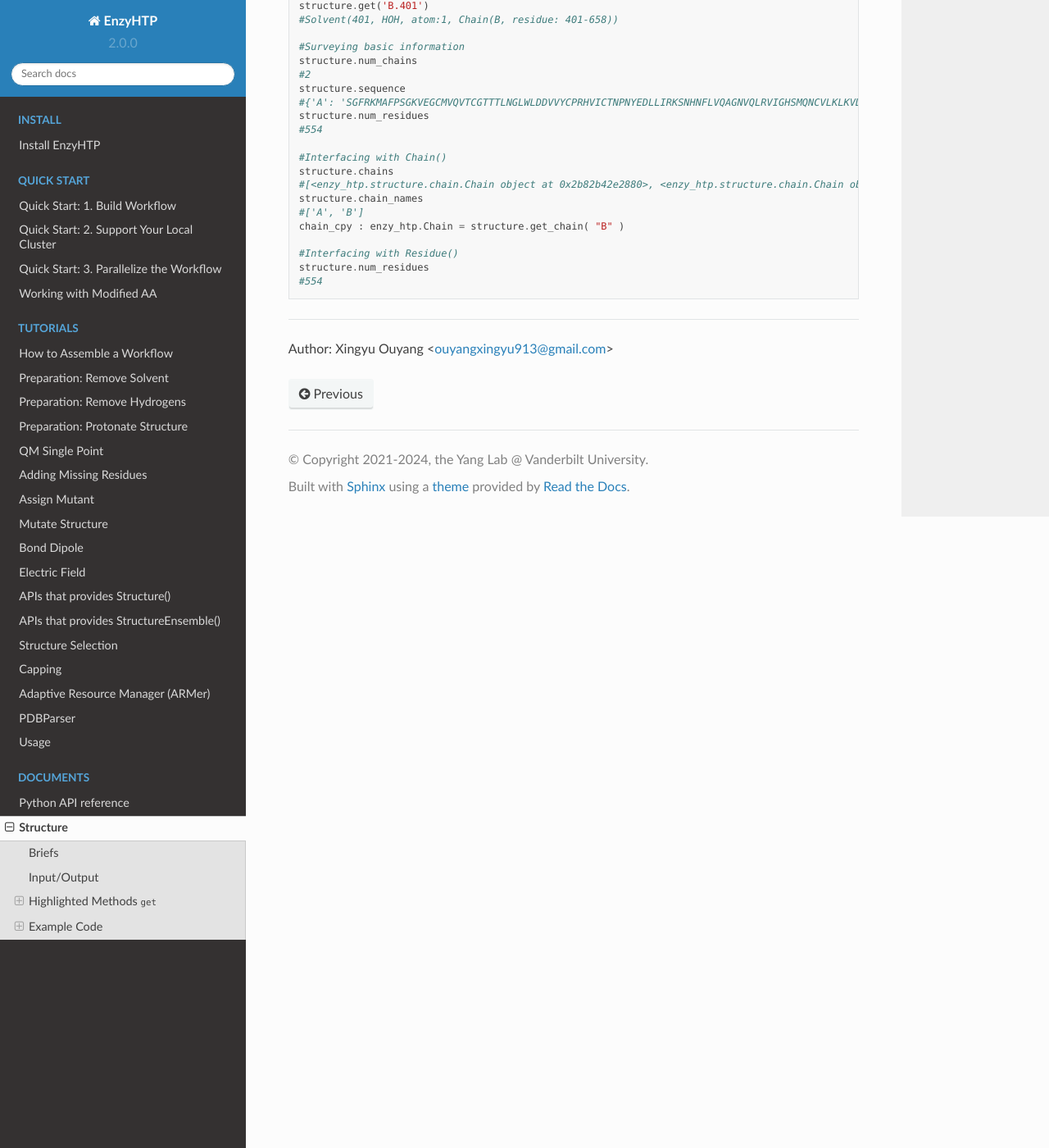
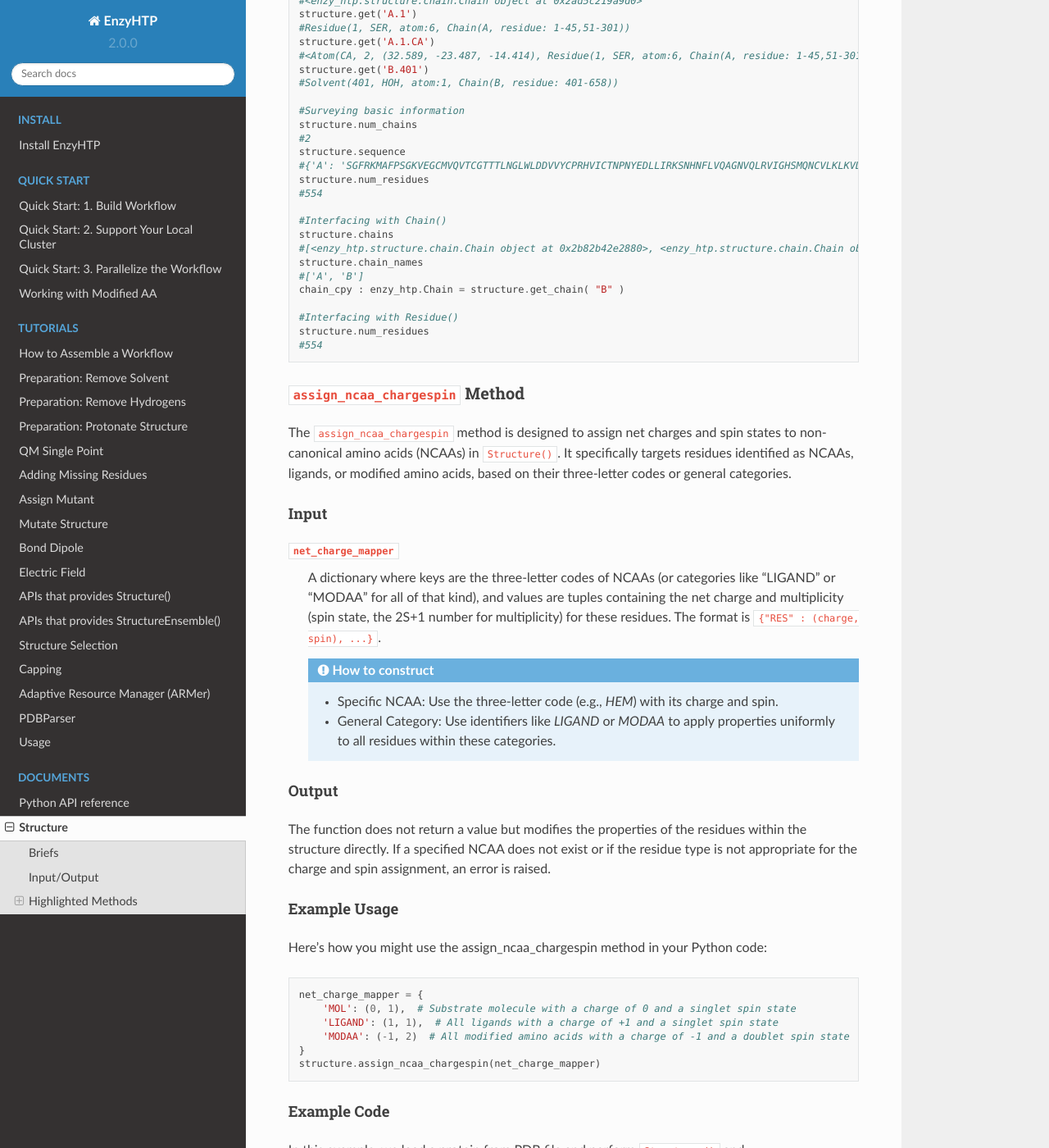
Before and after one commit to ChemBioHTP/enzyhtp_doc, a Sphinx documentation site: the page built from docs/source/class_reference/Structure.rst, in a window 1280 px wide and 1400 px high, scrolled down 2129 px. Shown: the whole window at 82% size. Built offline with Sphinx 7.4.7 and the Read the Docs theme 2.0.0, drawn with Linux system fonts in a browser that asks for light colours; some of the changed text lies outside the part shown.

Commit message:
Your commit message

```diff
--- a/docs/source/class_reference/Structure.rst
+++ b/docs/source/class_reference/Structure.rst
@@ -20,8 +20,7 @@ Input/Output
 
 .. dropdown:: :fa:`eye,mr-1` Click to see *conceptual discussions*
 
-    Composition
-    ------------------------------------------------
+    - Composition
 
     For the data point of view, the enzyme structure is composed by two parts of data:
 
@@ -42,8 +41,7 @@ Input/Output
     Base on this concept, Structure object holds a list of composing Chain objects which also contain Residue objects and so that Atom objects. In each Atom     object, atom name and coordinate is stored. Every level (chain, residue, atom/coordinate/connectivity) of information can all be pulled out from the Structure     object with getter methods and can be set with setter methods. Also Structure() supports common editing methods such as add/remove children objects.
 
 
-    Application
-    ------------------------------------------------
+    - Application
 
     Application of Structure objects - Binding modules:
 
@@ -59,8 +57,7 @@ Input/Output
 
         Changes of the Structure data are handled by functions in the operation module. These commonly used operations of Structure will than be used in     scientific APIs: Preparation, Mutation, Geom Variation. And structure based descriptors are derived by functions in the Energy Engine module.
 
-    Details
-    ------------------------------------------------
+    - Details
 
         Sturcture() is designed for direct interfacing by users.
 
@@ -70,28 +67,33 @@ Input/Output
 
         Note: regardless of index assigned to residues and atoms, there is an intrinsic indexing system based on the order of _children lists. This intrinsicc index can be compared with pymol's index (not id)
 
-Highlighted Methods ``get``
+Highlighted Methods
 ==============================================
 
+``get`` Method
+---------------------------------------------------------
 The ``get`` method is designed to retrieve specific components—either a Chain, a Residue, or an Atom—from a biological structure based on a given key. The key must follow a specific format, and the method performs differently based on the level of detail in the key.
 
 Input
----------------------------------------------------------
-``key``: A string that specifies the chain, residue, and atom in a biological structure using the format ``<chain_name>.<residue_index>.<atom_name>``. The levels of detail can vary:
+^^^^^^^^^^^^^^^^^^^^^^^^^^^^^^^^^^^^^^^^^^^^^^^^^^^^^^^^^
+``key``
+    A string that specifies the chain, residue, and atom in a biological structure using the format ``<chain_name>.<residue_index>.<atom_name>``. The levels of detail can vary:
 
-- Chain Only: Input just the chain name (e.g., A).
 
-- Residue: Input the chain name and residue index (e.g., A.1).
+    .. admonition:: How to obtain
 
-- Atom: Input the chain name, residue index, and atom name (e.g., A.1.CA).
+        - Chain Only: Input just the chain name (e.g., ``A``).
+
+        - Residue: Input the chain name and residue index (e.g., ``A.1``).
+
+        - Atom: Input the chain name, residue index, and atom name (e.g., ``A.1.CA``).
 
 Output
----------------------------------------------------------
-
+^^^^^^^^^^^^^^^^^^^^^^^^^^^^^^^^^^^^^^^^^^^^^^^^^^^^^^^^^
 The function returns an object of type Chain, Residue, or Atom depending on the input key's specificity. If the input key does not conform to the expected format or if the specified item does not exist within the structure, the function raises a ValueError.
 
 Example Usage
----------------------------------------------------------
+^^^^^^^^^^^^^^^^^^^^^^^^^^^^^^^^^^^^^^^^^^^^^^^^^^^^^^^^^
 Here's how you might use the get method in your Python code:
 
 .. code:: python
@@ -151,6 +150,62 @@ In this example, we load a protein from PDB file and perform Structrure() on thi
     #554
 
 
+``assign_ncaa_chargespin`` Method
+---------------------------------------------------------
+The ``assign_ncaa_chargespin`` method is designed to assign net charges and spin states to non-canonical amino acids (NCAAs) in    ``Structure()``. It specifically targets residues identified as NCAAs, ligands, or modified amino acids, based on their three-letter codes or general categories.
+
+Input
+^^^^^^^^^^^^^^^^^^^^^^^^^^^^^^^^^^^^^^^^^^^^^^^^^^^^^^^^^
+``net_charge_mapper``
+    A dictionary where keys are the three-letter codes of NCAAs (or categories like "LIGAND" or "MODAA" for all of that kind), and values are tuples containing the net charge and multiplicity (spin state, the 2S+1 number for multiplicity) for these residues. The format is ``{"RES" : (charge, spin), ...}``.
+
+    .. admonition:: How to construct
+
+        - Specific NCAA: Use the three-letter code (e.g., `HEM`) with its charge and spin.
+
+        - General Category: Use identifiers like `LIGAND` or `MODAA` to apply properties uniformly to all residues within these categories.
+
+Output
+^^^^^^^^^^^^^^^^^^^^^^^^^^^^^^^^^^^^^^^^^^^^^^^^^^^^^^^^^
+The function does not return a value but modifies the properties of the residues within the structure directly. If a specified NCAA does not exist or if the residue type is not appropriate for the charge and spin assignment, an error is raised.
+
+Example Usage
+^^^^^^^^^^^^^^^^^^^^^^^^^^^^^^^^^^^^^^^^^^^^^^^^^^^^^^^^^
+Here's how you might use the assign_ncaa_chargespin method in your Python code:
+
+.. code:: python
+
+    net_charge_mapper = {
+        'MOL': (0, 1),  # Substrate molecule with a charge of 0 and a singlet spin state
+        'LIGAND': (1, 1),  # All ligands with a charge of +1 and a singlet spin state
+        'MODAA': (-1, 2)  # All modified amino acids with a charge of -1 and a doublet spin state
+    }
+    structure.assign_ncaa_chargespin(net_charge_mapper)
+
+Example Code
+^^^^^^^^^^^^^^^^^^^^^^^^^^^^^^^^^^^^^^^^^^^^^^^^^^^^^^^^^
+
+In this example, we load a protein from PDB file and perform ``Structrure()`` and ``assign_ncaa_chargespin`` on this protein.
+
+.. admonition:: How input is prepared
+
+    ``4bf4.pdb``
+        Download example protein from `Protein Data Bank <https://www.rcsb.org/>`_, and load it via `PDBParser <../sci_api_tutorial/PDBParser.html>`_
+
+.. code:: python
+
+    import enzy_htp
+    #Loading a structure from PDB
+    structure : enzy_htp.Structure = enzy_htp.PDBParser().get_structure("./4bf4.pdb")
+
+    net_charge_mapper = {
+        'HEM': (0, 1),  # Assuming HEM is neutral overall with iron in +2 state, spin state as singlet
+        '17Q': (0, 1),  # Neutral organic compound
+        'SO4': (-2, 1)  # Sulfate ion with a charge of -2 and a singlet state
+    }
+
+    structure.assign_ncaa_chargespin(net_charge_mapper)
+
 =========================================================================================
 
 Author: Xingyu Ouyang <ouyangxingyu913@gmail.com>
```
Also changed, not shown: other parts of docs/source/class_reference/Structure.rst (+3 -6 lines), docs/figures/Structure_io.svg.
